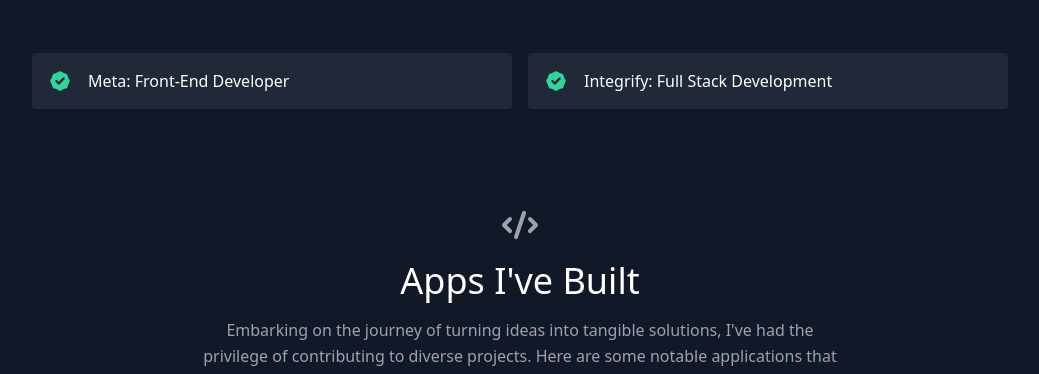
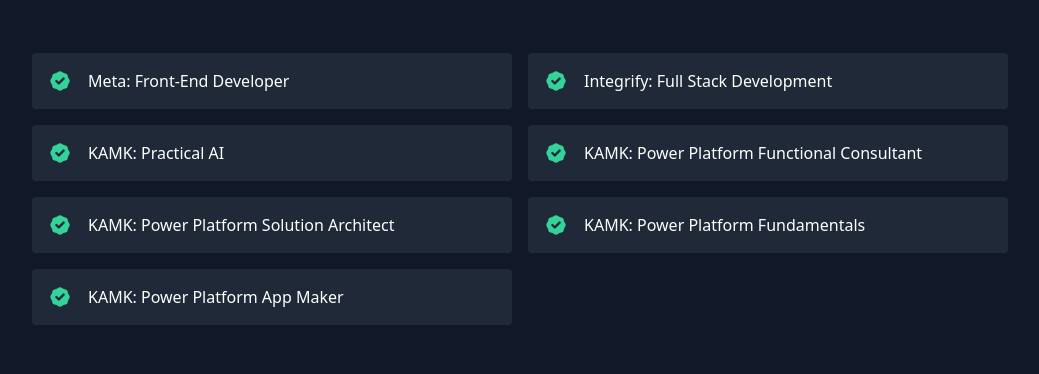
Before and after one commit to thahertech/Developer-Portfolio, a React (Create React App) app: page / in a window 1280 px wide. Shown: the part 1771-2145 px from the top of the page, without its empty margins (120-1159 px from the left). Built offline with nearby package versions, Linux system fonts and the light colour scheme.

Commit message:
updates to data

```diff
--- a/src/data.js
+++ b/src/data.js
@@ -36,7 +36,12 @@
 
 export const certificates = [
   "Meta: Front-End Developer",
-  "Integrify: Full Stack Development"
+  "Integrify: Full Stack Development",
+  "KAMK: Practical AI",
+  "KAMK: Power Platform Functional Consultant",
+  "KAMK: Power Platform Solution Architect",
+  "KAMK: Power Platform Fundamentals",
+  "KAMK: Power Platform App Maker"
 ];
 
 
```
